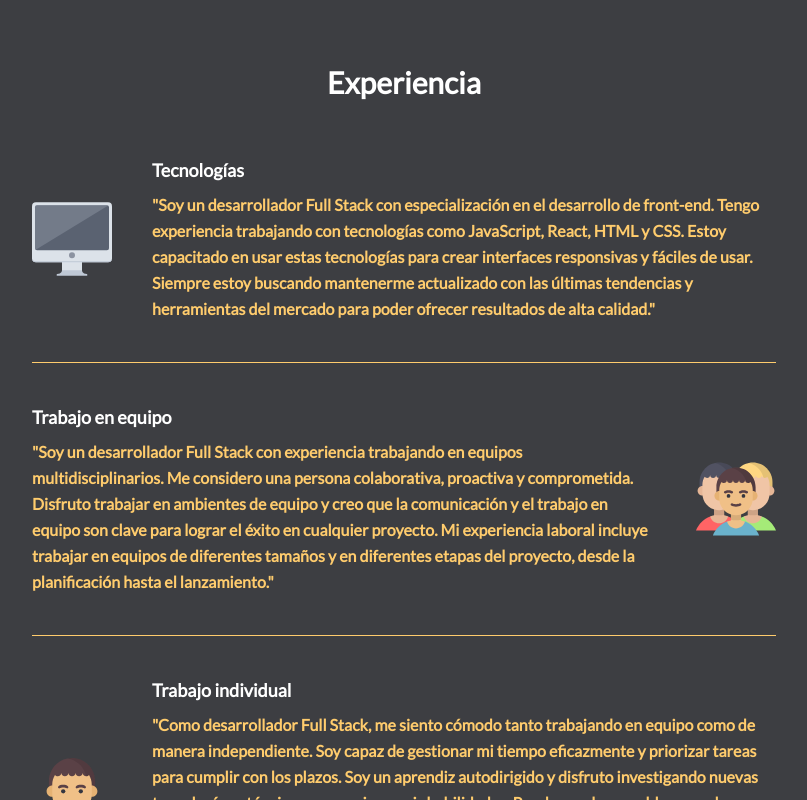
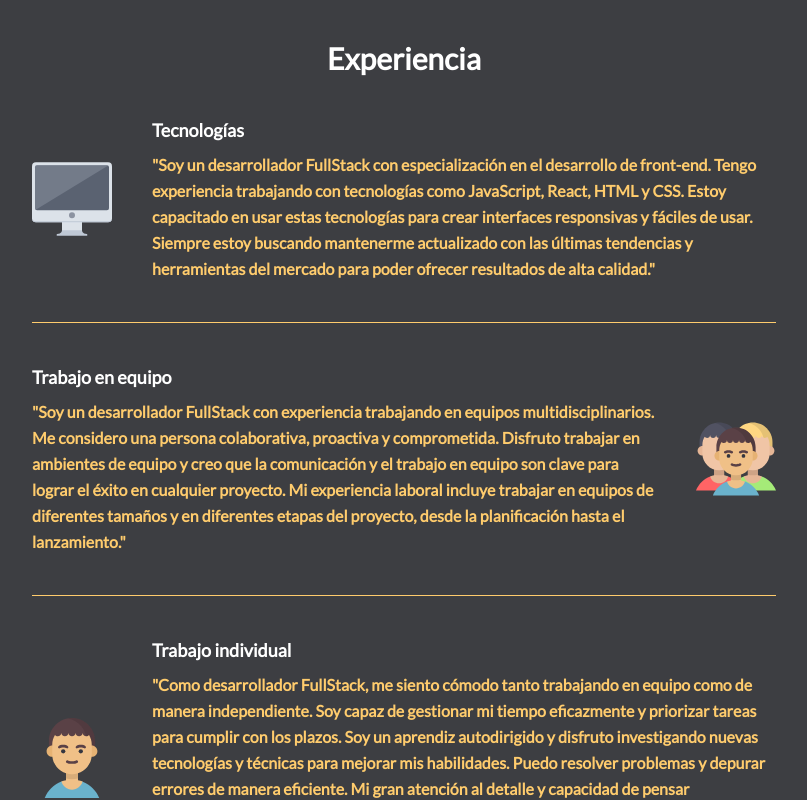
Before and after one commit to Nacho35/mi-portfolio, a React (Create React App) app: page /feature in a window 1280 px wide. Shown: the top 800 px of the page, without its empty margins (236-1043 px from the left). Built offline with nearby package versions, Linux system fonts and the light colour scheme; what tw-elements would draw is missing.

Commit message:
cambios menores de estilos

```diff
--- a/src/components/About.js
+++ b/src/components/About.js
@@ -4,12 +4,12 @@ import me from "../assets/yo.jpg";
 const About = ({ id }) => {
 	return (
 		<section id={id} className="bg-mate3 font-lato w-full pb-10">
-			<div className="container max-h-fit w-full mx-auto flex px-5 md:flex-col flex-col items-center lg:flex-row md:flex md:text-center">
+			<div className="container max-h-fit w-full mx-auto flex px-5  md:flex-col flex-col items-center lg:flex-row md:flex md:text-center">
 				<div className="lg:flex-grow md:w-full lg:pr-24 md:pt-14 flex flex-col md:items-center lg:items-start md:text-justify mb-16 py-4 lg:my-24 md:mb-auto items-center text-center">
 					<h1 className="sm:text-4xl text-3xl mb-4 font-semibold text-white">
 						Acerca de mí
 					</h1>
-					<p className="mb-8 leading-relaxed text-gold font-semibold">
+					<p className="mb-8 leading-relaxed text-gold font-semibold text-justify">
 						Hola, mi nombre es Ignacio y soy un desarrollador apasionado por la
 						tecnología. Mi objetivo a largo plazo es seguir creciendo
 						profesionalmente en el desarrollo web, y en un futuro ingresar al
@@ -29,7 +29,7 @@ const About = ({ id }) => {
 						aprender cosas nuevas.
 					</p>
 				</div>
-				<div className="lg:max-w-lg lg:w-full md:w-3/4/2 md:flex md:justify-center md:pt-20 w-5/6">
+				<div className="lg:max-w-lg lg:w-full md:w-3/4/2 md:flex md:justify-center md:pt-10 w-5/6">
 					<img
 						className="object-cover object-center rounded-lg"
 						alt="hero"
--- a/src/components/Feature.js
+++ b/src/components/Feature.js
@@ -6,8 +6,8 @@ import tech from "../assets/laptop.svg";
 const Feature = () => {
 	return (
 		<section className="text-gold font-lato font-semibold bg-mate3 w-full md:h-auto">
-			<div className="container px-5  mx-auto w-full py-16">
-				<div className="w-full flex justify-center mb-14">
+			<div className="container px-5  mx-auto w-full py-10">
+				<div className="w-full flex justify-center mb-10">
 					<h2 className="text-white flex justify-center font-semibold text-3xl">
 						Experiencia
 					</h2>
@@ -20,8 +20,8 @@ const Feature = () => {
 						<h2 className="text-white text-lg title-font font-semibold mb-2">
 							Tecnologías
 						</h2>
-						<p className="leading-relaxed text-base">
-							"Soy un desarrollador Full Stack con especialización en el
+						<p className="leading-relaxed text-left">
+							"Soy un desarrollador FullStack con especialización en el
 							desarrollo de front-end. Tengo experiencia trabajando con
 							tecnologías como JavaScript, React, HTML y CSS. Estoy capacitado
 							en usar estas tecnologías para crear interfaces responsivas y
@@ -36,8 +36,8 @@ const Feature = () => {
 						<h2 className="text-white text-lg title-font font-semibold mb-2">
 							Trabajo en equipo
 						</h2>
-						<p className="leading-relaxed text-base">
-							"Soy un desarrollador Full Stack con experiencia trabajando en
+						<p className="leading-relaxed text-left">
+							"Soy un desarrollador FullStack con experiencia trabajando en
 							equipos multidisciplinarios. Me considero una persona
 							colaborativa, proactiva y comprometida. Disfruto trabajar en
 							ambientes de equipo y creo que la comunicación y el trabajo en
@@ -59,8 +59,8 @@ const Feature = () => {
 						<h2 className="text-white text-lg title-font font-semibold mb-2">
 							Trabajo individual
 						</h2>
-						<p className="leading-relaxed text-base">
-							"Como desarrollador Full Stack, me siento cómodo tanto trabajando
+						<p className="leading-relaxed text-left">
+							"Como desarrollador FullStack, me siento cómodo tanto trabajando
 							en equipo como de manera independiente. Soy capaz de gestionar mi
 							tiempo eficazmente y priorizar tareas para cumplir con los plazos.
 							Soy un aprendiz autodirigido y disfruto investigando nuevas
--- a/src/components/Footer.js
+++ b/src/components/Footer.js
@@ -14,28 +14,40 @@ const Footer = () => {
 				<div className="border border-solid border-gold "></div>
 			</div>
 			<div className="md:flex md:flex-row md:justify-center md:py-4">
-				<div className="m-auto flex justify-center my-4 md:p-2 md:m-auto md:overflow-hidden bg-mate lg:p-2 lg:rounded-lg">
+				<div className="m-auto flex justify-center my-4 md:p-2 md:m-auto md:w-full bg-mate lg:p-2 lg:w-full">
 					<div className="flex flex-row items-center p-4 md:m-auto">
 						<img src={mail} alt="email" width="35px" />
-						<h2 className="flex font-lato cursor-default font-semibold text-gold hover:text-white mx-3 whitespace-nowrap">
+						<a
+							href="mailto:ignacionahuelmorales@gmail.com"
+							target="_blank"
+							rel="noopener noreferrer"
+							className="flex font-lato cursor-pointer font-semibold text-gold hover:text-white mx-3 whitespace-nowrap">
 							ignacionahuelmorales@gmail.com
-						</h2>
+						</a>
 					</div>
 				</div>
-				<div className="m-auto flex justify-center my-4 md:p-2 md:m-auto md:overflow-hidden bg-mate lg:p-2 lg:rounded-lg">
+				<div className="m-auto flex justify-center my-4 md:p-2 md:m-auto md:w-full bg-mate lg:p-2 lg:w-full">
 					<div className="flex flex-row items-center p-4 md:m-auto">
 						<img src={phone} alt="telefono" width="35px" />
-						<h2 className="flex font-lato cursor-default font-semibold text-gold hover:text-white mx-3 whitespace-nowrap">
+						<a
+							href="tel:+542224456653"
+							target="_blank"
+							rel="noopener noreferrer"
+							className="flex font-lato cursor-pointer font-semibold text-gold hover:text-white mx-3 whitespace-nowrap">
 							+54 9 2224 45-6653
-						</h2>
+						</a>
 					</div>
 				</div>
-				<div className="m-auto flex justify-center my-4 md:p-2 md:m-auto md:overflow-hidden bg-mate lg:p-2 lg:rounded-lg">
+				<div className="m-auto flex justify-center my-4 md:p-2 md:m-auto md:w-full bg-mate lg:p-2 lg:w-full">
 					<div className="flex flex-row items-center p-4 md:m-auto">
 						<img src={map} alt="ubicacion" width="35px" />
-						<h2 className="flex font-lato cursor-default font-semibold text-gold hover:text-white mx-3 whitespace-nowrap">
-							Bs As, San Vicente
-						</h2>
+						<a
+							href="https://www.google.com/maps?q=Bs+As,San+Vicente"
+							target="_blank"
+							rel="noopener noreferrer"
+							className="flex font-lato cursor-pointer font-semibold text-gold hover:text-white mx-3 whitespace-nowrap">
+							Buenos Aires, San Vicente
+						</a>
 					</div>
 				</div>
 			</div>
--- a/src/components/Form.js
+++ b/src/components/Form.js
@@ -9,9 +9,9 @@ const Form = ({ id }) => {
 	return (
 		<section
 			id={id}
-			className="text-white font-lato bg-mate3 relative py-4 w-full  pb-16 lg:pb-16 md:h-auto">
+			className="text-white font-lato bg-mate3 relative w-full pb-10 lg:pb-10 md:h-auto">
 			<div className="container px-5 mx-auto w-full">
-				<div className="flex flex-col text-center w-full mb-12">
+				<div className="flex flex-col text-center w-full mb-10">
 					<h1 className="text-3xl mb-4 text-white font-semibold">Contacto</h1>
 				</div>
 				<Formik
--- a/src/components/Gallery.js
+++ b/src/components/Gallery.js
@@ -10,15 +10,16 @@ const Gallery = ({ id }) => {
 	return (
 		<section
 			id={id}
-			className="text-gold font-lato font-semibold bg-mate3 w-full pb-16">
+			className="text-gold font-lato font-semibold bg-mate3 w-full pb-10">
 			<div className="container px-5 py-4 mx-auto w-full">
-				<div className="flex flex-col text-center w-full mb-16">
+				<div className="flex flex-col text-center w-full mb-10">
 					<h2 className="text-3xl mb-4 text-white">Proyectos</h2>
 				</div>
 				<div
 					id="carouselExampleCaptions"
 					className="carousel slide relative"
-					data-bs-ride="carousel">
+					data-bs-ride="carousel"
+					data-bs-interval="false">
 					<div className="carousel-indicators absolute right-0 bottom-0 left-0 flex justify-center p-0 mb-4">
 						<button
 							type="button"
--- a/src/components/Skills.js
+++ b/src/components/Skills.js
@@ -14,8 +14,8 @@ import next from "../assets/nextjs.svg";
 
 const Skills = ({ id }) => {
 	return (
-		<section id={id} className="bg-mate3 font-lato w-full pb-16">
-			<div className="flex justify-center md:py-10">
+		<section id={id} className="bg-mate3 font-lato w-full pb-10">
+			<div className="flex justify-center">
 				<h2 className=" text-white flex justify-center py-2 font-semibold text-3xl">
 					Habilidades
 				</h2>
```
